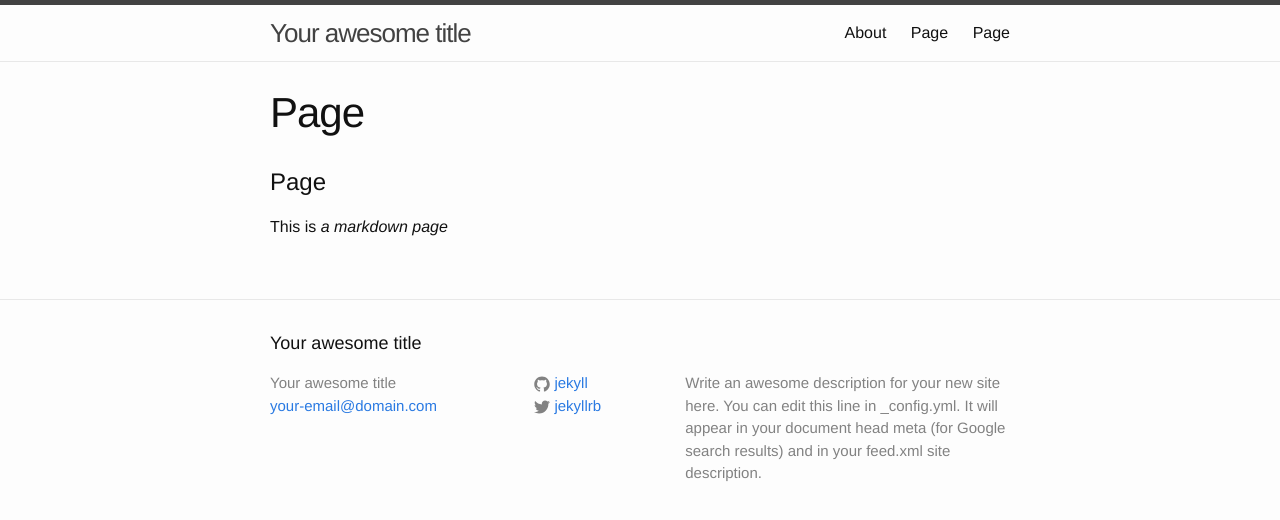
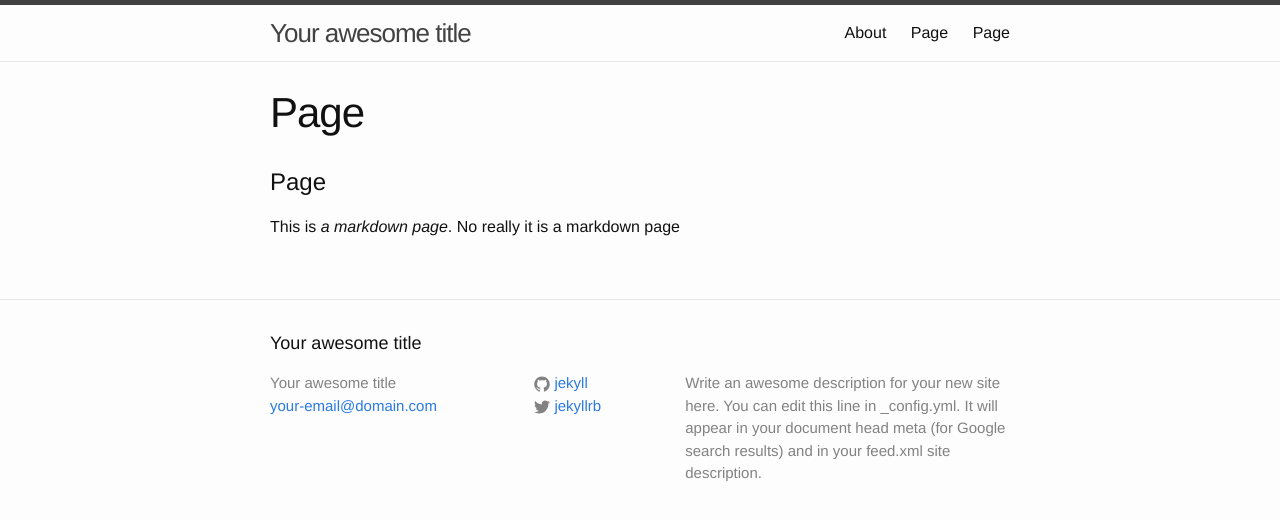
Before and after one commit to andrewyatz/example.jekyll, a Jekyll site: the page built from page.md, in a window 1280 px wide. Shown: the top 520 px of the page. Built offline with Jekyll 4.4.1, drawn with Linux system fonts in a browser that asks for light colours.

Commit message:
Update page.md

```diff
--- a/page.md
+++ b/page.md
@@ -5,4 +5,4 @@ permalink: /page/
 ---
 
 # Page
-This is *a markdown page*
+This is *a markdown page*. No really it is a markdown page
```
